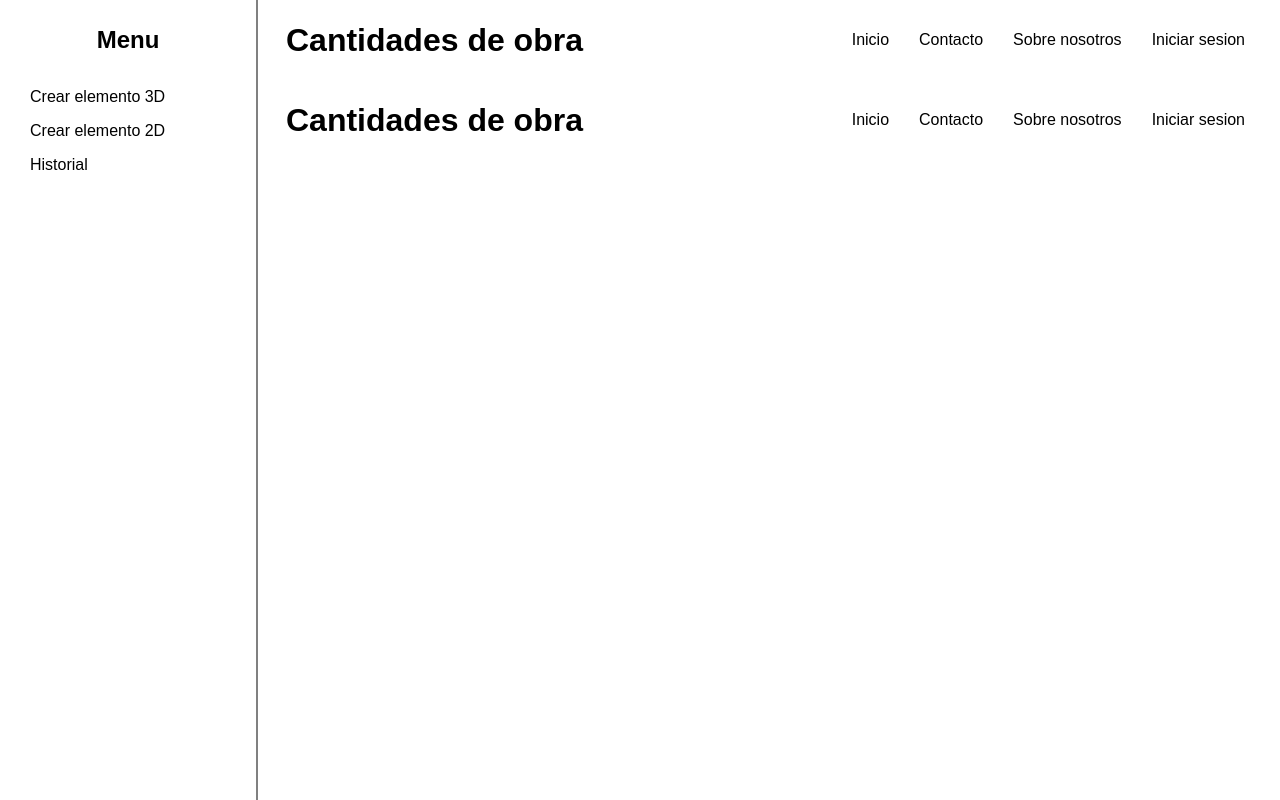
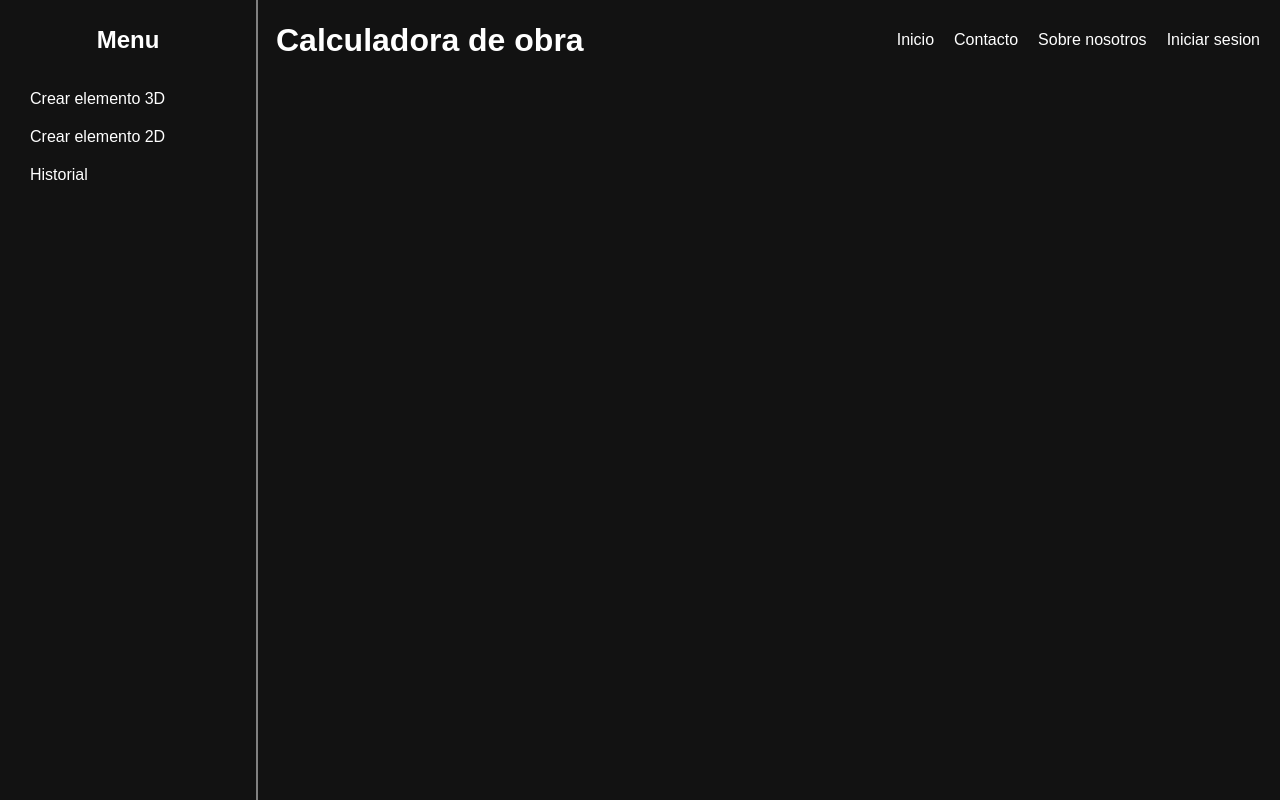
Before and after one commit to B1Jhonatan/front-obra, a React (Vite) app: page / in a window 1280 px wide. Shown: the top 800 px of the page. Built offline with nearby package versions, Linux system fonts and the light colour scheme.

Commit message:
Nuevas utilidades

```diff
--- a/src/App.css
+++ b/src/App.css
@@ -1,3 +1,3 @@
 .g-app {
-  display: flexbox;
+  width: 100%;
 }
--- a/src/App.tsx
+++ b/src/App.tsx
@@ -7,10 +7,12 @@ import Calcular3dPage from "./pages/Calcular3dPage";
 import HeaderComponent from "./components/header/HeaderComponent";
 import FooterComponent from "./components/footer/FooterComponent";
 import MenuLateral from "./components/menu/MenuLateral";
+import Title from "./components/titulo/Title";
 
 function App() {
   return (
     <div className="g-app">
+      <Title titulo="Calculadora de obra" />
       <HeaderComponent />
       <Routes>
         <Route path="/" element={<HomePage />} />
--- a/src/components/component-forms/SeleccionarComponent.css
+++ b/src/components/component-forms/SeleccionarComponent.css
@@ -3,8 +3,7 @@
 }
 
 .iselect select {
-  border-radius: 15px;
+  border-radius: 5px;
   padding-left: 10px;
-  border: 2px solid gray;
-  background-color: white;
+  border: none;
 }
--- a/src/components/footer/footer-component.css
+++ b/src/components/footer/footer-component.css
@@ -1,6 +1,6 @@
 .ifooter {
   display: flex;
-  width: 100vw;
+  width: 100%;
   height: 20vh;
   justify-content: space-around;
   background-color: black;
--- a/src/components/header/HeaderComponent.css
+++ b/src/components/header/HeaderComponent.css
@@ -2,23 +2,21 @@
   display: flex;
   justify-content: space-between;
   align-items: center;
-  width: 80vw;
+  width: 80%;
   float: right;
   height: 10vh;
 }
-
 .tituloH {
-  padding-left: 30px;
+  padding-left: 20px;
 }
 
 .menu {
   display: flex;
   align-items: center;
-  margin-right: 20px;
+  padding-right: 10px;
 }
 
 .menu p {
-  margin-inline: 5px;
   padding: 10px;
 }
 
--- a/src/components/menu/MenuLateral.css
+++ b/src/components/menu/MenuLateral.css
@@ -1,6 +1,6 @@
 .m-menu {
   height: 100vh;
-  width: 20vw;
+  width: 20%;
   border-right: 2px solid gray;
 }
 
@@ -22,9 +22,9 @@
 
 .m-lista a {
   display: block;
-  padding-top: 0.5rem;
+  padding-top: 10px;
   padding-left: 30px;
-  padding-bottom: 0.5rem;
+  padding-bottom: 10px;
   text-decoration: none;
   color: inherit;
 }
--- a/src/index.css
+++ /dev/null
@@ -1,4 +0,0 @@
-* {
-  margin: 0px;
-  font-family: Arial, Helvetica, sans-serif;
-}
--- /dev/null
+++ b/src/main.css
@@ -0,0 +1,6 @@
+* {
+  font-family: Arial, Helvetica, sans-serif;
+  color-scheme: dark;
+  padding: 0px;
+  margin: 0px;
+}
--- a/src/main.tsx
+++ b/src/main.tsx
@@ -1,8 +1,7 @@
 import { StrictMode } from "react";
 import { createRoot } from "react-dom/client";
-import "./index.css";
+import "./main.css";
 import App from "./App.tsx";
-import Title from "./components/titulo/Title.tsx";
 import { BrowserRouter } from "react-router-dom";
 
 createRoot(document.getElementById("root")!).render(
@@ -10,6 +9,5 @@ createRoot(document.getElementById("root")!).render(
     <BrowserRouter>
       <App />
     </BrowserRouter>
-    <Title titulo="Cantidades de obra" />
   </StrictMode>
 );
--- a/src/pages/HomePage.tsx
+++ b/src/pages/HomePage.tsx
@@ -1,13 +1,9 @@
-import FooterComponent from "../components/footer/FooterComponent";
-import HeaderComponent from "../components/header/HeaderComponent";
 import MenuLateral from "../components/menu/MenuLateral";
 
 function HomePage() {
   return (
     <div>
-      <HeaderComponent />
       <MenuLateral />
-      <FooterComponent />
     </div>
   );
 }
```
Also changed, not shown: src/utilidades/PostMedidas3d.tsx (added, +22 -0 lines).
